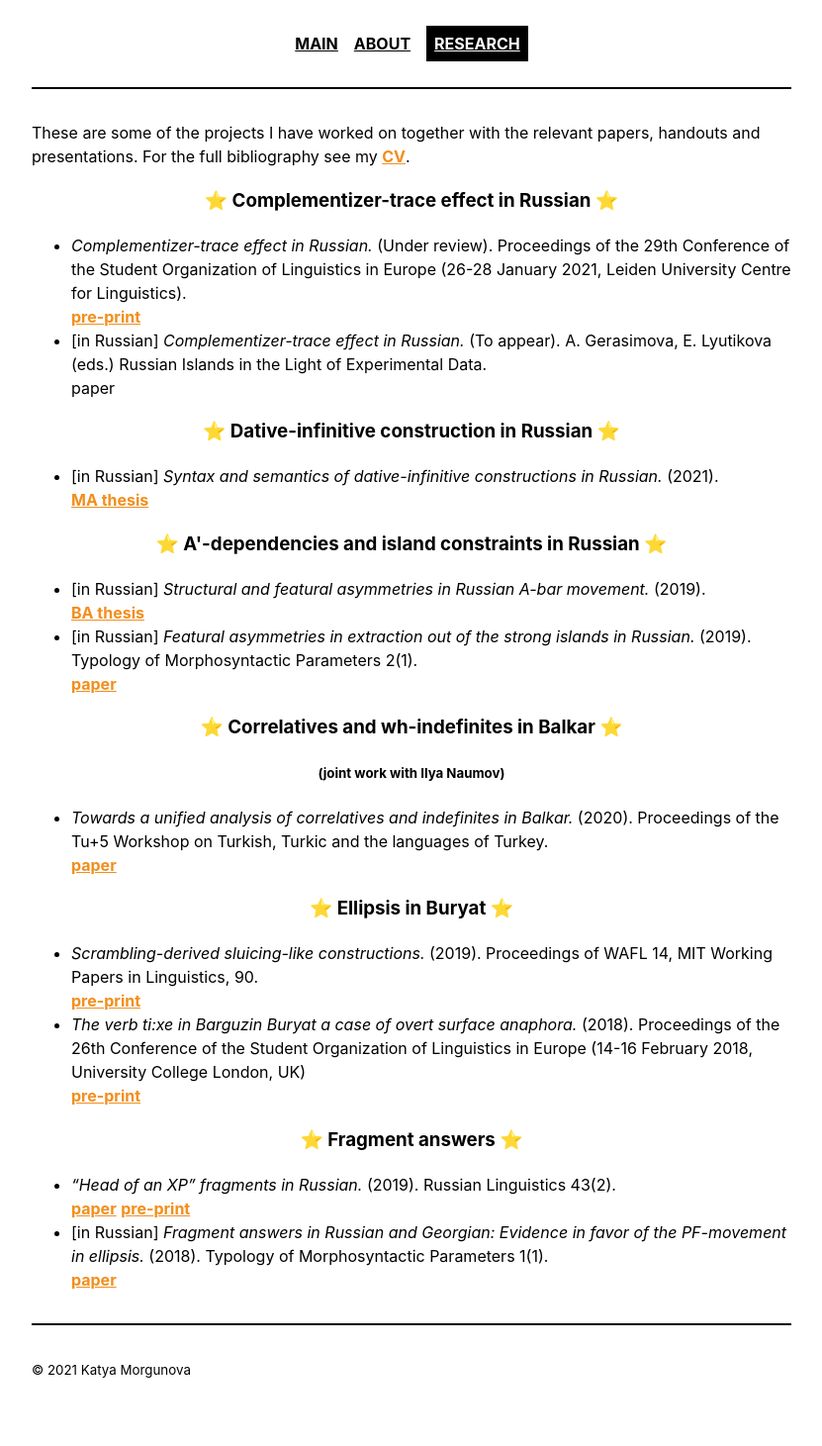
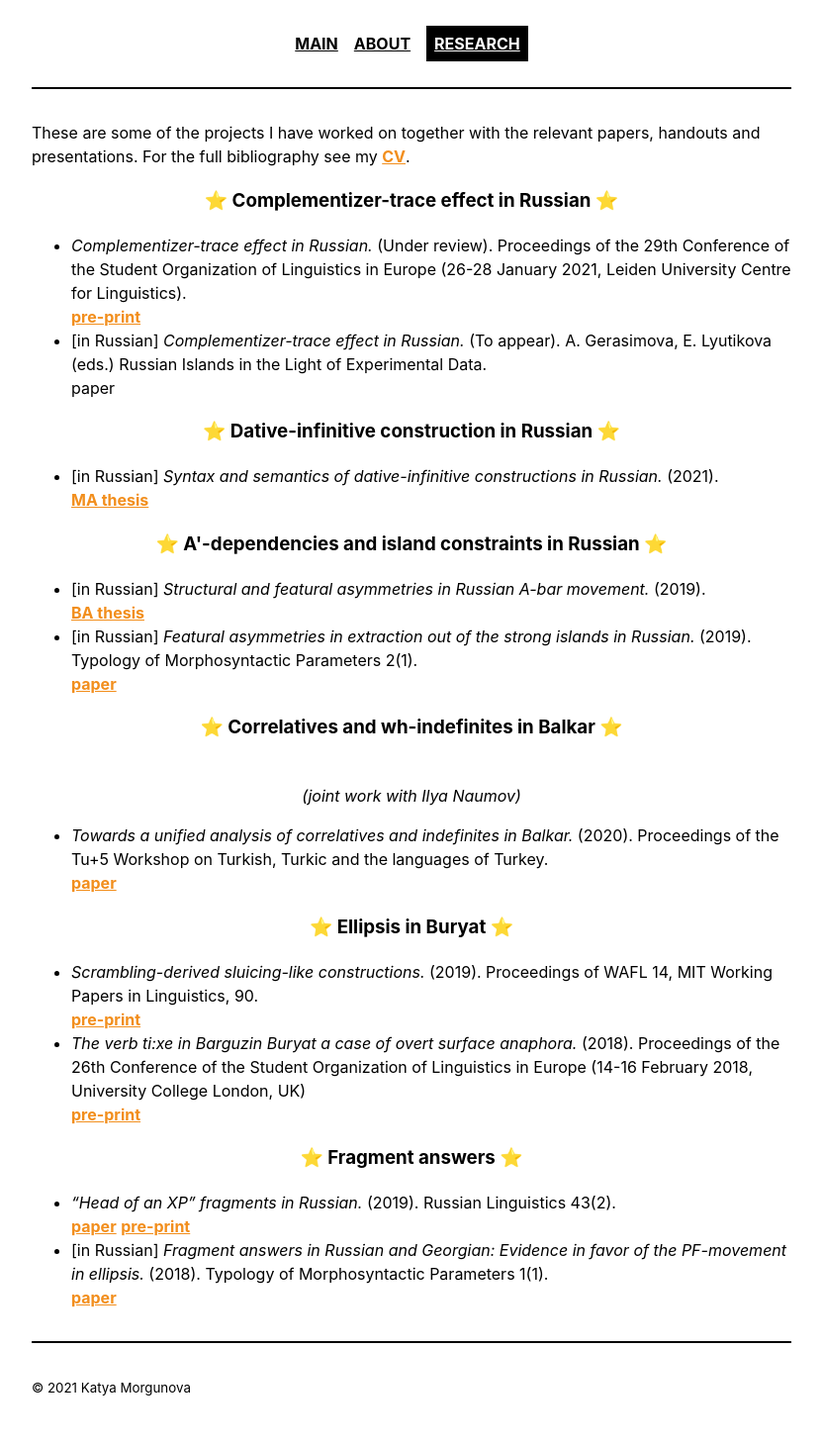
Before and after one commit to morgunova-katya/morgunova-katya.github.io, a Jekyll site: the page built from _pages/research.md, in a window 1280 px wide. Shown: the whole page at 99% size, without its empty margins (224-1055 px from the left). Built offline with Jekyll 4.4.1, drawn with Linux system fonts in a browser that asks for light colours.

```diff
--- a/_pages/research.md
+++ b/_pages/research.md
@@ -26,7 +26,7 @@ These are some of the projects I have worked on together with the relevant paper
 </ul>
 
 
-<center><h3> &#11088; Correlatives and wh-indefinites in Balkar &#11088; </h3> <h5>(joint work with Ilya Naumov)</h5></center>
+<center><h3> &#11088; Correlatives and wh-indefinites in Balkar &#11088; </h3> <br> <i>(joint work with Ilya Naumov)</i></center>
 
 <ul>
 <li> <i>Towards a unified analysis of correlatives and indefinites in Balkar.</i> (2020). Proceedings of the Tu+5 Workshop on Turkish, Turkic and the languages of Turkey. <br> <a href="{{ site.baseurl }}/files/morgunova_naumov_correlatives_wh_indef_2020.pdf" class="pdf">paper</a> </li>
```
